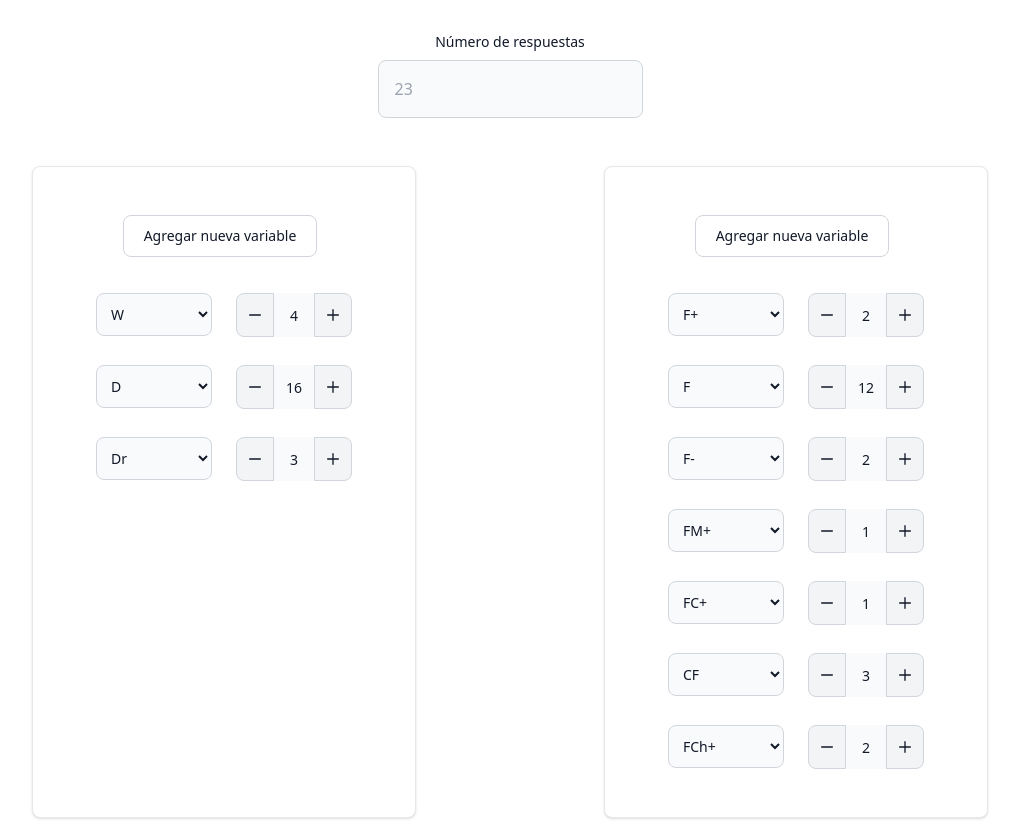
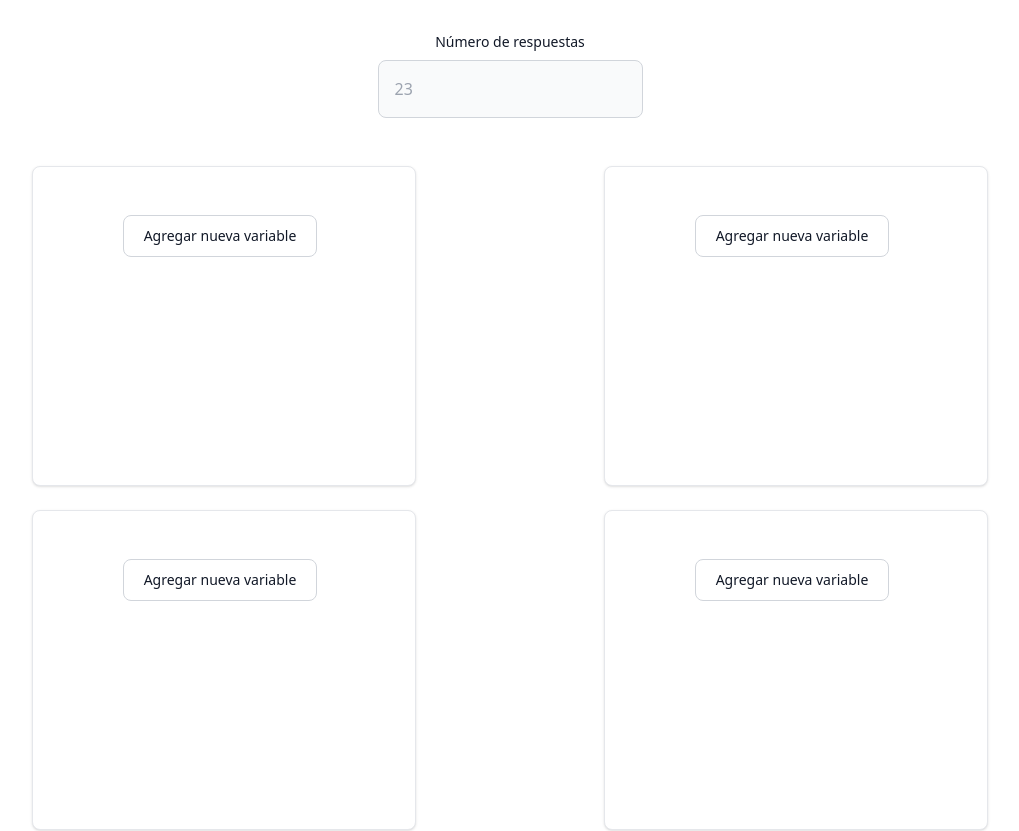
Before and after one commit to jonathangomz/rorschach, a React (Vite) app: page / in a window 1280 px wide. Shown: the top 831 px of the page, without its empty margins (130-1149 px from the left). Built offline with nearby package versions, Linux system fonts and the light colour scheme.

Commit message:
Comment testing values

```diff
--- a/src/App.tsx
+++ b/src/App.tsx
@@ -85,41 +85,41 @@ function App() {
     setFrecuency(newMap);
   }
 
-  useEffect(() => {
-    const _testingL = new Map(localization);
-    _testingL.set(Localization.W, 4);
-    _testingL.set(Localization.D, 16);
-    _testingL.set(Localization.Dr, 3);
-    setLocalization(_testingL);
+  // useEffect(() => {
+  //   const _testingL = new Map(localization);
+  //   _testingL.set(Localization.W, 4);
+  //   _testingL.set(Localization.D, 16);
+  //   _testingL.set(Localization.Dr, 3);
+  //   setLocalization(_testingL);
 
-    const _testingD = new Map(determinant);
-    _testingD.set(Determinant['F+'], 2);
-    _testingD.set(Determinant.F, 12);
-    _testingD.set(Determinant['F-'], 2);
-    _testingD.set(Determinant['FM+'], 1);
-    _testingD.set(Determinant['FC+'], 1);
-    _testingD.set(Determinant.CF, 3);
-    _testingD.set(Determinant['FCh+'], 2);
-    setDeterminant(_testingD);
+  //   const _testingD = new Map(determinant);
+  //   _testingD.set(Determinant['F+'], 2);
+  //   _testingD.set(Determinant.F, 12);
+  //   _testingD.set(Determinant['F-'], 2);
+  //   _testingD.set(Determinant['FM+'], 1);
+  //   _testingD.set(Determinant['FC+'], 1);
+  //   _testingD.set(Determinant.CF, 3);
+  //   _testingD.set(Determinant['FCh+'], 2);
+  //   setDeterminant(_testingD);
 
-    const _testingC = new Map(content);
-    _testingC.set(Content.Hd, 3);
-    _testingC.set(Content.A, 7);
-    _testingC.set(Content.Ad, 4);
-    _testingC.set(Content.obj, 5);
-    _testingC.set(Content.ana, 1);
-    _testingC.set(Content.veg, 2);
-    _testingC.set(Content.nat, 1);
-    setContent(_testingC);
+  //   const _testingC = new Map(content);
+  //   _testingC.set(Content.Hd, 3);
+  //   _testingC.set(Content.A, 7);
+  //   _testingC.set(Content.Ad, 4);
+  //   _testingC.set(Content.obj, 5);
+  //   _testingC.set(Content.ana, 1);
+  //   _testingC.set(Content.veg, 2);
+  //   _testingC.set(Content.nat, 1);
+  //   setContent(_testingC);
 
-    const _testingF = new Map(frecuency);
-    _testingF.set(Frecuency.P, 3);
-    _testingF.set(Frecuency['(P)'], 1);
-    _testingF.set(Frecuency['O+'], 1);
-    _testingF.set(Frecuency['O-'], 1);
-    _testingF.set(Frecuency.O, 17);
-    setFrecuency(_testingF);
-  }, []);
+  //   const _testingF = new Map(frecuency);
+  //   _testingF.set(Frecuency.P, 3);
+  //   _testingF.set(Frecuency['(P)'], 1);
+  //   _testingF.set(Frecuency['O+'], 1);
+  //   _testingF.set(Frecuency['O-'], 1);
+  //   _testingF.set(Frecuency.O, 17);
+  //   setFrecuency(_testingF);
+  // }, []);
 
   function calculate() {
     if(numAnswers === undefined) {
```
